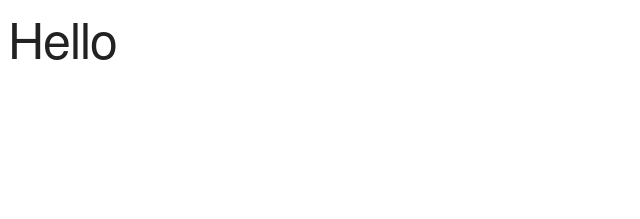
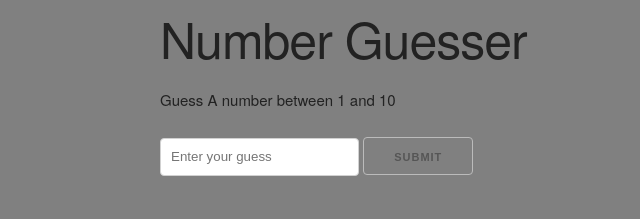
Before and after one commit to kevcoder247/number-, a plain HTML site: page index.html in a window 1280 px wide. Shown: the whole page, without its empty margins (0-640 px from the left). Drawn offline with nearby package versions, Linux system fonts and the light colour scheme.

Commit message:
basic UI

```diff
--- a/css/main.css
+++ b/css/main.css
@@ -0,0 +1,3 @@
+body{
+    background-color: grey;
+}
--- a/index.html
+++ b/index.html
@@ -5,9 +5,19 @@
     <meta http-equiv="X-UA-Compatible" content="IE=edge">
     <meta name="viewport" content="width=device-width, initial-scale=1.0">
     <link rel="stylesheet" href="https://cdnjs.cloudflare.com/ajax/libs/skeleton/2.0.4/skeleton.min.css">
+    <link rel="stylesheet" href="css/main.css">
     <title>Document</title>
 </head>
 <body>
-    <h1>Hello</h1>
+    <div class="container">
+        <h1>Number Guesser</h1>
+        <div id="game">
+            <p>Guess A number between <span class="min-num">1</span> and <span class="max-num">10</span></p>
+            <input type="number"  id="Guess-input" placeholder="Enter your guess">
+            <input type="submit" value="Submit" id="guess-value">
+            <p class="message"></p>
+        </div>
+    </div>
+    <script src="js/app.js"></script>
 </body>
 </html>
```
